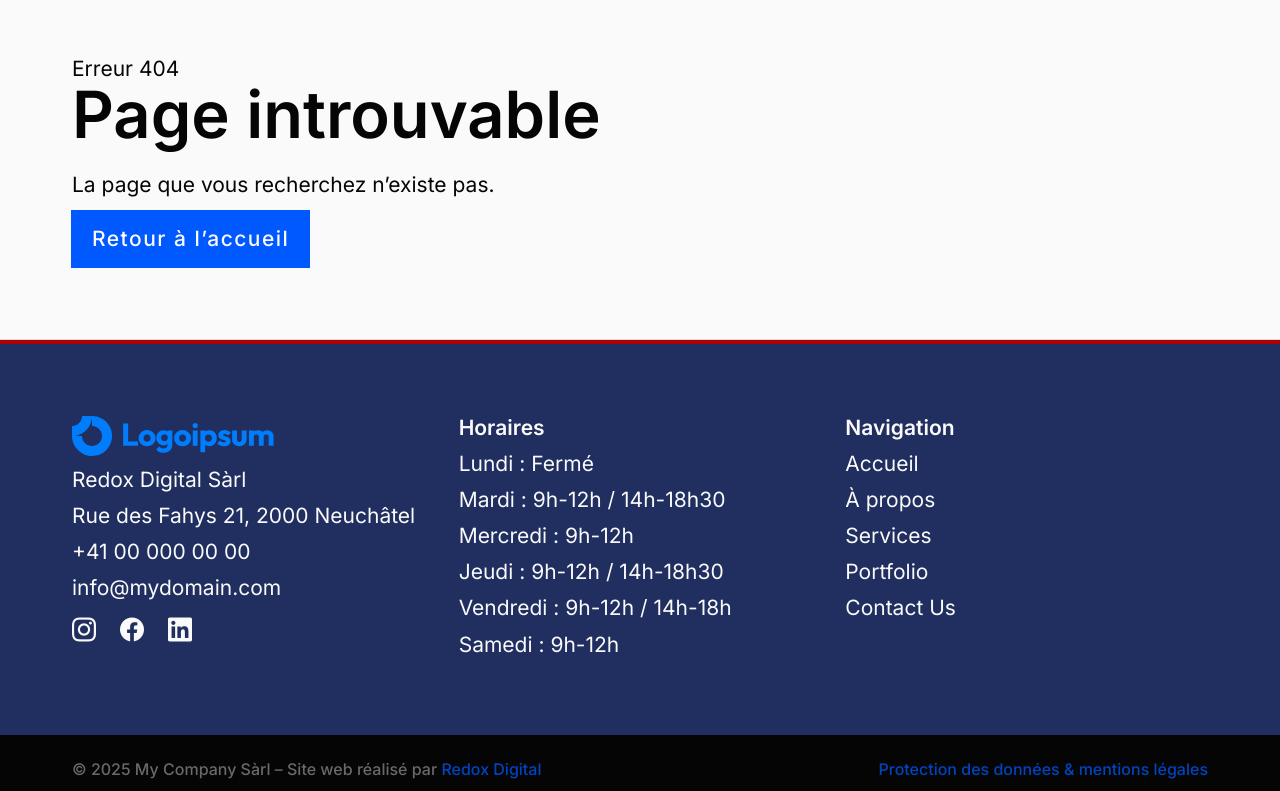
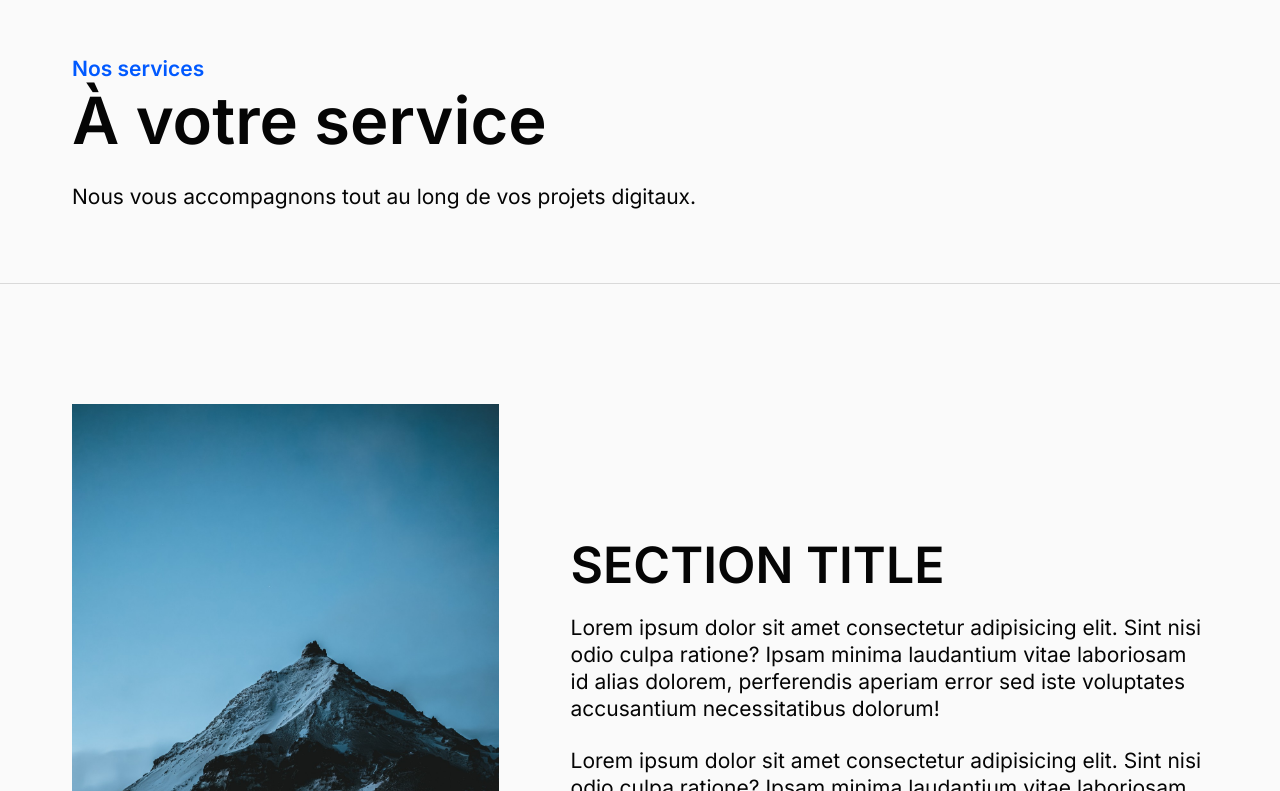
Before and after one commit to Redox-Digital/next-boilerplate, a Next.js app: page /services in a window 1280 px wide. Before the commit this address had no page. Shown: the part 161-952 px from the top of the page. Built offline with nearby package versions, Linux system fonts and the light colour scheme.

Commit message:
hotfixes

```diff
--- a/components/layouts/Hero.module.scss
+++ b/components/layouts/Hero.module.scss
@@ -32,6 +32,7 @@
     position: relative;
     width: 100%;
     z-index: 2;
+    gap: var(--xs);
 
     display: flex;
     flex-direction: column;
@@ -141,7 +142,13 @@
   align-items: flex-end;
 
   .container {
-    gap: 0px;
+    gap: var(--xs);
+  }
+
+  .surtitle {
+    font-size: var(--fs-h5);
+    font-weight: 600;
+    color: var(--primary);
   }
 
   .texts {
--- a/constants/navigation.ts
+++ b/constants/navigation.ts
@@ -20,15 +20,15 @@ export const mainNavLinks: NavLinkType[] = [
     label: 'Services',
     subLinks: [
       {
-        url: '/services/subservice-1',
+        url: '/services#subservice-1',
         label: 'Subservice #1',
       },
       {
-        url: '/services/subservice-2',
+        url: '/services#subservice-2',
         label: 'Subservice #2',
       },
       {
-        url: '/services/subservice-3',
+        url: '/services#subservice-3',
         label: 'Subservice #3',
       },
     ],
--- a/pages/a-propos.tsx
+++ b/pages/a-propos.tsx
@@ -1,6 +1,4 @@
 import Metadata from '@/components/content/Metadata';
-import ContactForm from '@/components/forms/ContactForm';
-import Map from '@/components/content/Map';
 import { generateStructuredData } from '@/components/helpers/MetaDatahelper';
 import { TextHero } from '@/components/layouts/Hero';
 import TextImageSection from '@/components/layouts/TextImageSection';
@@ -30,7 +28,7 @@ export default function About() {
       </TextHero>
 
       <main>
-        <TextImageSection title={'Section Title'} imgPath="/layouts/placeholder2.jpg" dark>
+        <TextImageSection title={'Section Title'} imgPath="/layouts/placeholder2.jpg">
           <>
             <p>
               Lorem ipsum dolor sit amet consectetur adipisicing elit. Sint nisi odio culpa ratione?
--- a/pages/contact.tsx
+++ b/pages/contact.tsx
@@ -4,7 +4,7 @@ import Map from '@/components/content/Map';
 import { generateStructuredData } from '@/components/helpers/MetaDatahelper';
 import { TextHero } from '@/components/layouts/Hero';
 
-export default function About() {
+export default function Contact() {
   const [pageTitle, pageDesc] = [
     'Rendez-nous visite',
     'Découvrez notre emplacement et contactez-nous pour toute question.',
--- /dev/null
+++ b/pages/services.tsx
@@ -0,0 +1,89 @@
+import Metadata from '@/components/content/Metadata';
+import { generateStructuredData } from '@/components/helpers/MetaDatahelper';
+import { TextHero } from '@/components/layouts/Hero';
+import TextImageSection from '@/components/layouts/TextImageSection';
+import Button from '@/components/navigation/Button';
+
+export default function Services() {
+  const [pageTitle, pageDesc] = [
+    'À votre service',
+    'Nous vous accompagnons tout au long de vos projets digitaux.',
+  ];
+
+  const structuredData = generateStructuredData({
+    page: {
+      url: `${process.env.domain}/services'`,
+      title: pageTitle,
+    },
+  });
+
+  return (
+    <>
+      <Metadata title={pageTitle} description={pageDesc}>
+        <script type="application/ld+json" dangerouslySetInnerHTML={{ __html: structuredData }} />
+      </Metadata>
+
+      <TextHero title={pageTitle} surtitle={'Nos services'} half>
+        <p>{pageDesc}</p>
+      </TextHero>
+
+      <main>
+        <TextImageSection
+          id="subservice-1"
+          title={'Section Title'}
+          imgPath="/layouts/placeholder2.jpg"
+        >
+          <>
+            <p>
+              Lorem ipsum dolor sit amet consectetur adipisicing elit. Sint nisi odio culpa ratione?
+              Ipsam minima laudantium vitae laboriosam id alias dolorem, perferendis aperiam error
+              sed iste voluptates accusantium necessitatibus dolorum!
+            </p>
+            <p>
+              Lorem ipsum dolor sit amet consectetur adipisicing elit. Sint nisi odio culpa ratione?
+              Ipsam minima laudantium vitae laboriosam id alias dolorem!
+            </p>
+            <Button href={'/'}>Retour à l&apos;accueil</Button>
+          </>
+        </TextImageSection>
+        <TextImageSection
+          id="subservice-2"
+          title={'Section Title'}
+          imgPath="/layouts/placeholder1.jpg"
+          imgLastDesktop
+        >
+          <>
+            <p>
+              Lorem ipsum dolor sit amet consectetur adipisicing elit. Sint nisi odio culpa ratione?
+              Ipsam minima laudantium vitae laboriosam id alias dolorem, perferendis aperiam error
+              sed iste voluptates accusantium necessitatibus dolorum!
+            </p>
+            <p>
+              Lorem ipsum dolor sit amet consectetur adipisicing elit. Sint nisi odio culpa ratione?
+              Ipsam minima laudantium vitae laboriosam id alias dolorem!
+            </p>
+            <Button href={'/'}>Retour à l&apos;accueil</Button>
+          </>
+        </TextImageSection>
+        <TextImageSection
+          id="subservice-3"
+          title={'Section Title'}
+          imgPath="/layouts/placeholder2.jpg"
+        >
+          <>
+            <p>
+              Lorem ipsum dolor sit amet consectetur adipisicing elit. Sint nisi odio culpa ratione?
+              Ipsam minima laudantium vitae laboriosam id alias dolorem, perferendis aperiam error
+              sed iste voluptates accusantium necessitatibus dolorum!
+            </p>
+            <p>
+              Lorem ipsum dolor sit amet consectetur adipisicing elit. Sint nisi odio culpa ratione?
+              Ipsam minima laudantium vitae laboriosam id alias dolorem!
+            </p>
+            <Button href={'/'}>Retour à l&apos;accueil</Button>
+          </>
+        </TextImageSection>
+      </main>
+    </>
+  );
+}
--- a/styles/settings/variables.scss
+++ b/styles/settings/variables.scss
@@ -13,7 +13,7 @@
 
   --secondary: #d5e1f6;
   --secondary-dark: #09152a;
-  --secondary-muted: #d5e1f6;
+  --secondary-muted: #94a2b9;
 
   --accent: #ae0000;
   --accent-dark: #9b2424;
@@ -27,6 +27,7 @@
   --shadow-hover: 0px 2px 4px rgba(0, 0, 0, 0.25);
   --shadow-clicked: inset 0px 0px 4px rgba(0, 0, 0, 0.25);
   --shadow-card: 0px 12px 16px -20px rgba(62, 85, 65, 0.15);
+  --shadow-menu: 0 4px 12px 0 rgba(0, 0, 0, 0.05);
 
   /* Sizes */
   --xs: 6px;
@@ -38,7 +39,7 @@
   /* Font sizes */
   --fs-p: 17px;
   --fs-sm: 14px;
-  --fs-btn: var(--fs-p);
+  --fs-btn: calc(var(--fs-p) - 1px);
 
   --fs-h1: 42px;
   --fs-h2: 33px;
@@ -90,7 +91,6 @@
 
     --fs-p: 21px;
     --fs-sm: 16px;
-    --fs-btn: var(--fs-p);
 
     --fs-h1: 65px;
     --fs-h2: 50px;
```
